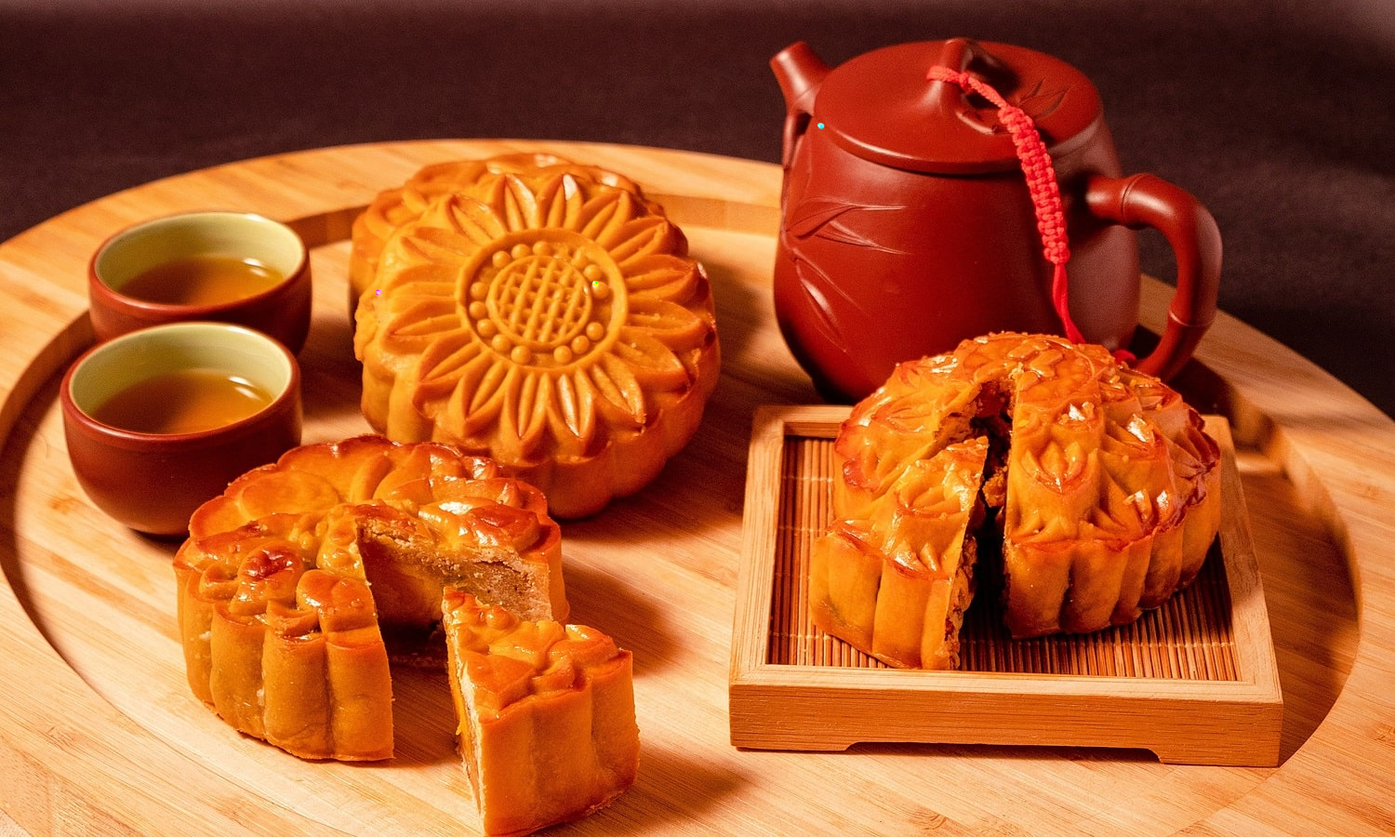
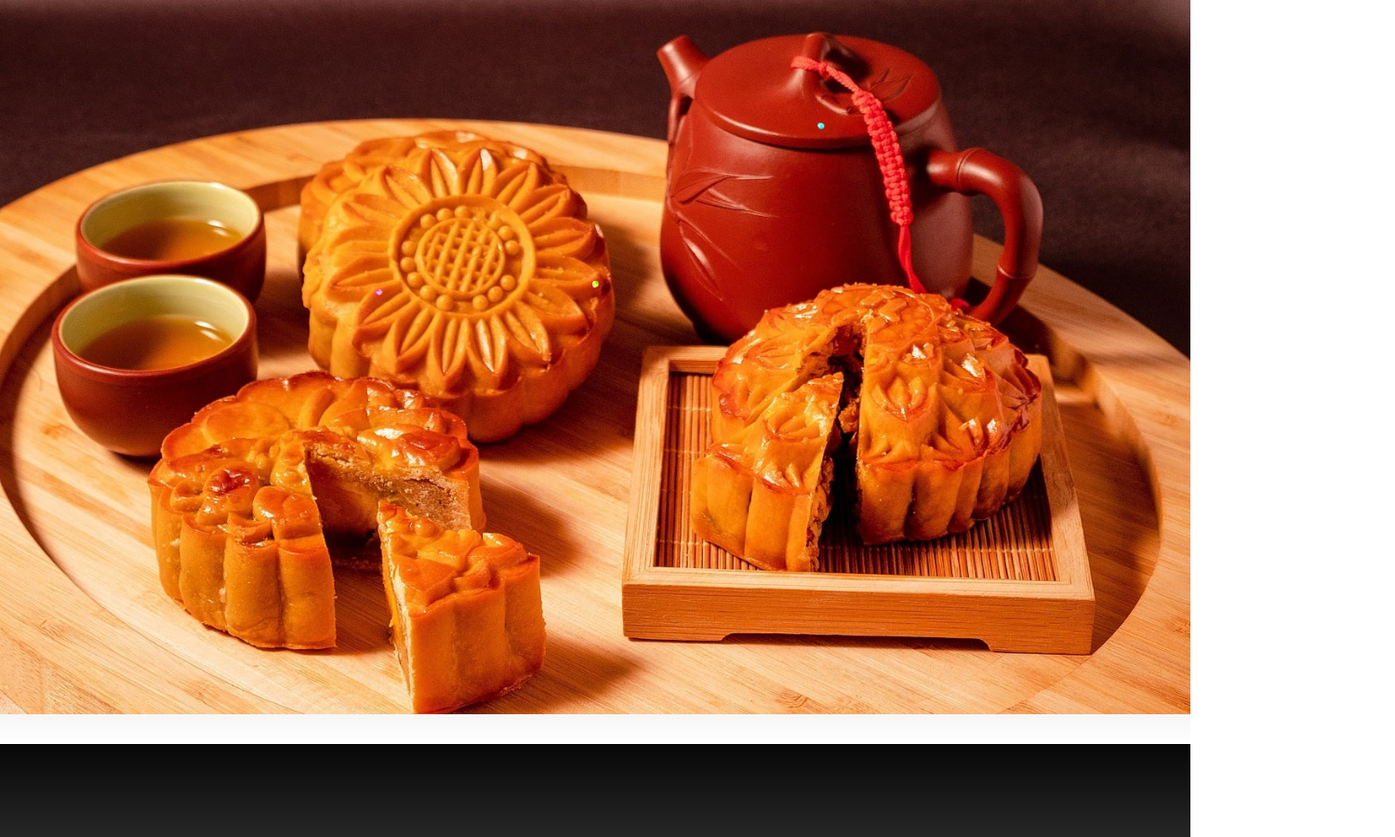
Before and after one commit to MinhDuc098/kidding, a plain HTML site: page index.html in a window 1280 px wide. Shown: the top 900 px of the page at 93% size, 1500 px wide, since content can reach past the window. Drawn offline with nearby package versions, Linux system fonts and the light colour scheme.

Commit message:
Update index.html

```diff
--- a/index.html
+++ b/index.html
@@ -20,7 +20,7 @@
 
   </head>
   <body>
-    <img src="nguyen-lieu-lam-banh-trung-thu-1.jpg" alt="">
+    <img src="nguyen-lieu-lam-banh-trung-thu-1.jpg" alt="" class="img-fluid"/>
     <div class="contein">
 
       <div class="firework"></div>
```
